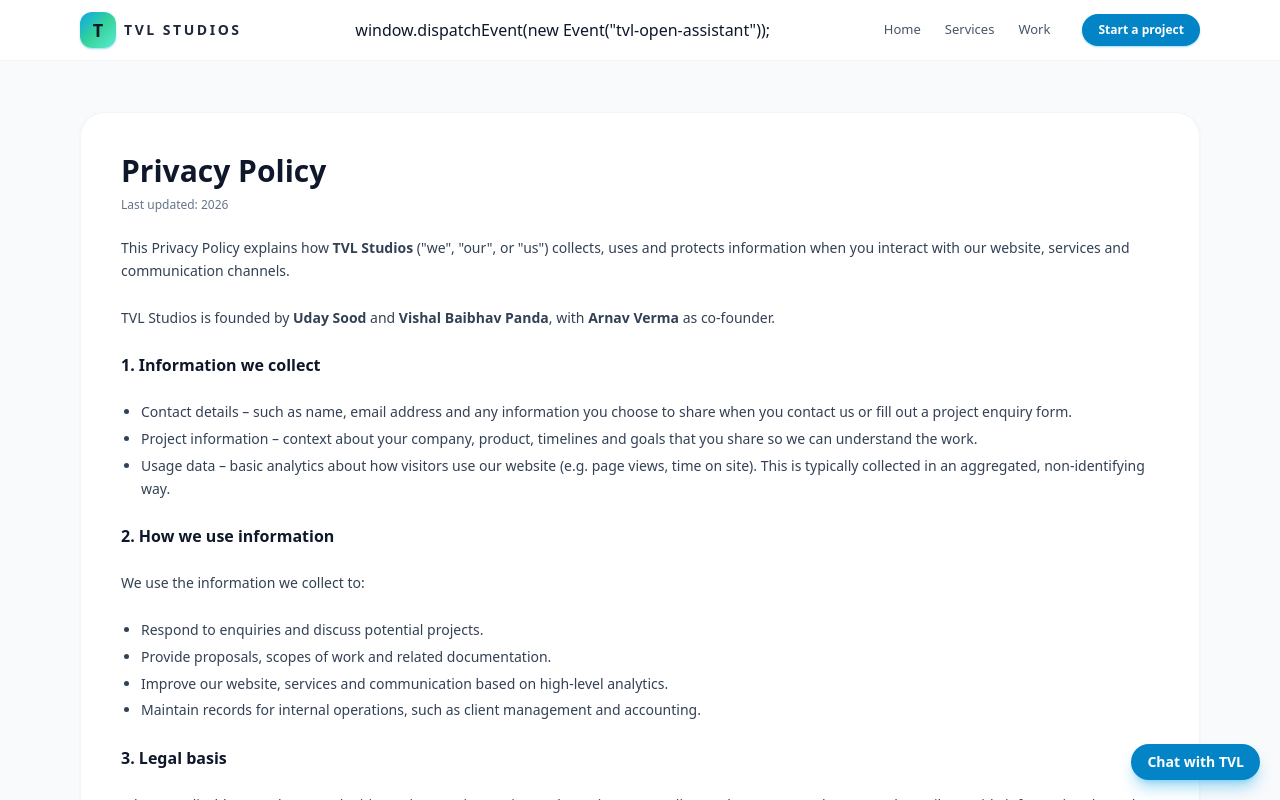
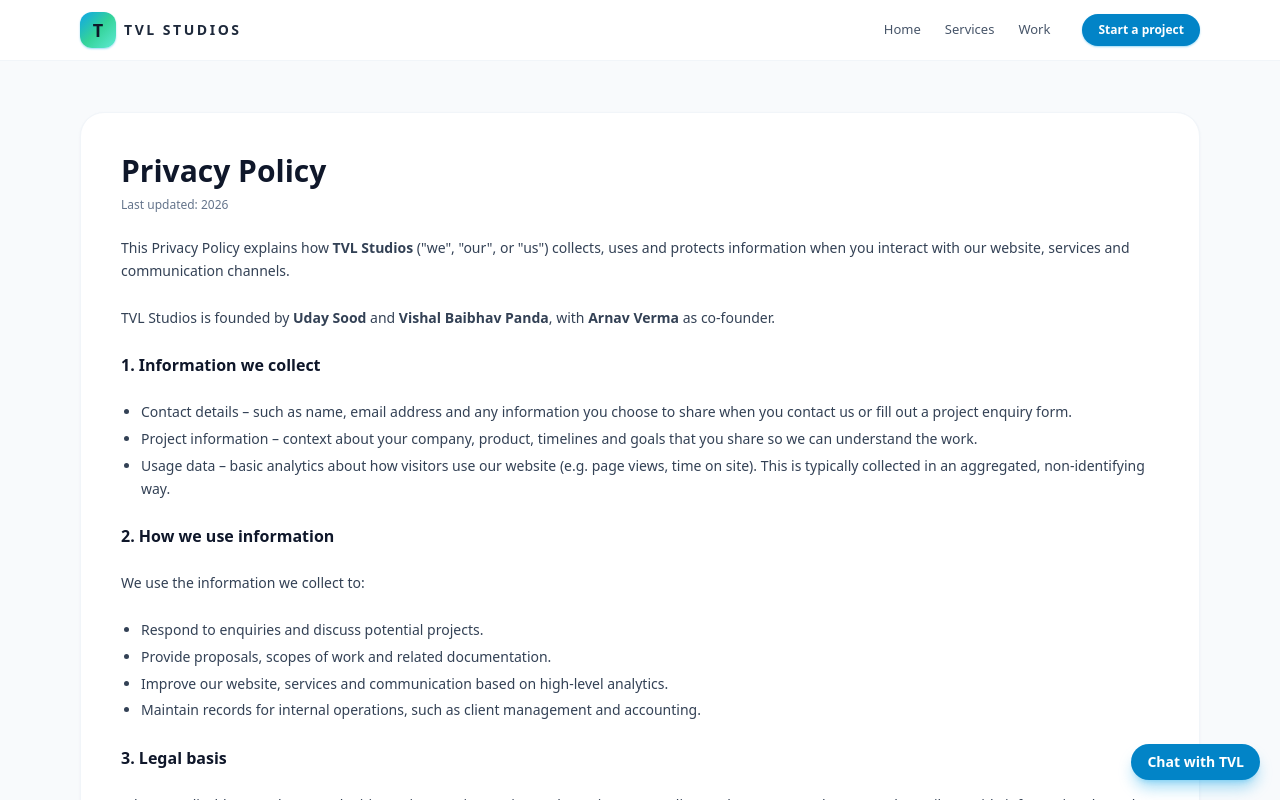
Before and after one commit to Umday-231105/tvlstudios, a Next.js app: page /privacy-policy in a window 1280 px wide. Shown: the top 800 px of the page. Built offline with nearby package versions, Linux system fonts and the light colour scheme.

Commit message:
Update page.jsx

```diff
--- a/src/app/privacy-policy/page.jsx
+++ b/src/app/privacy-policy/page.jsx
@@ -34,6 +34,7 @@ const Navbar = () => {
   useEffect(() => {
     const onScroll = () => setIsScrolled(window.scrollY > 40);
     window.addEventListener("scroll", onScroll);
+    window.dispatchEvent(new Event("tvl-open-assistant"));
     return () => window.removeEventListener("scroll", onScroll);
   }, []);
 
@@ -54,7 +55,6 @@ const Navbar = () => {
             TVL Studios
           </span>
         </a>
-        window.dispatchEvent(new Event("tvl-open-assistant"));
 
         <div className="hidden md:flex items-center gap-6 text-[13px] text-slate-600">
           <a href="/" className="hover:text-slate-900 transition-colors">
```
